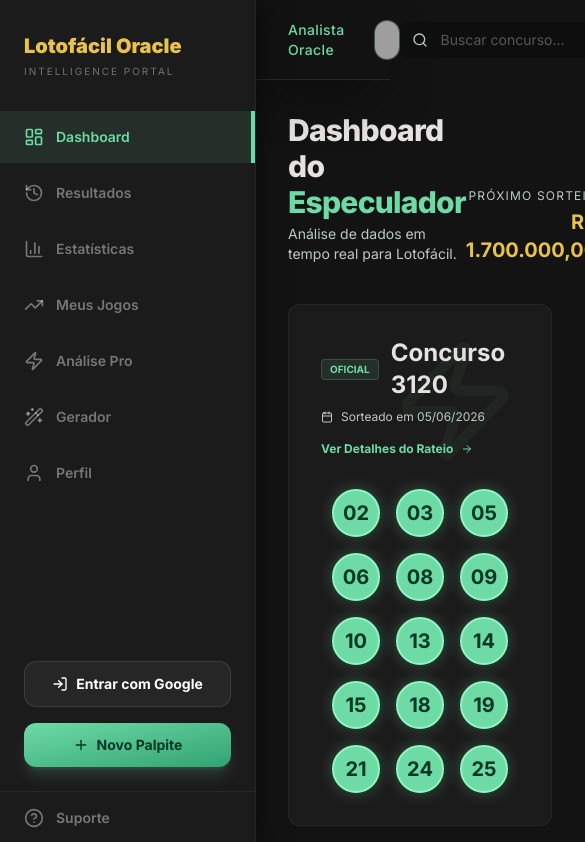
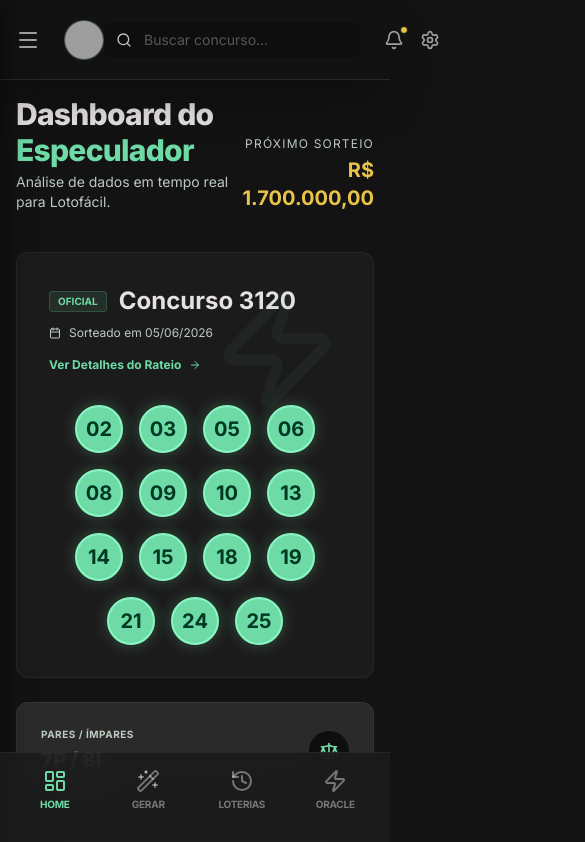
Before and after one commit to Megaestudos/loto-f-cil-Oracle, a Next.js app: page / in a window 390 px wide. Shown: the top 842 px of the page, 585 px wide, since content can reach past the window. Built offline with nearby package versions, Linux system fonts and the light colour scheme; no server answers; grey boxes are pictures that could not be loaded.

Commit message:
feat: improve responsive design for smartphones

```diff
--- a/app/page.tsx
+++ b/app/page.tsx
@@ -10,16 +10,38 @@
 import { Results } from '@/components/Results';
 import { Stats } from '@/components/Stats';
 import { Analysis } from '@/components/Analysis';
+import { LayoutDashboard, History, Zap, Wand2, Menu } from 'lucide-react';
+import { cn } from '@/lib/utils';
 
 export default function Page() {
   const [activeTab, setActiveTab] = useState('dashboard');
+  const [isSidebarOpen, setIsSidebarOpen] = useState(false);
+
 
   return (
-    <div className="min-h-screen bg-[#131313]">
-      <Sidebar activeTab={activeTab} setActiveTab={setActiveTab} />
-      <TopBar />
+    <div className="min-h-screen bg-[#131313] overflow-x-hidden">
+      <Sidebar
+        activeTab={activeTab}
+        setActiveTab={(tab) => {
+          setActiveTab(tab);
+          setIsSidebarOpen(false);
+        }}
+        isOpen={isSidebarOpen}
+        onClose={() => setIsSidebarOpen(false)}
+      />
 
-      <main className="ml-64 pt-28 px-8 pb-12">
+      <TopBar onOpenSidebar={() => setIsSidebarOpen(true)} />
+
+      {/* Backdrop for mobile */}
+      {isSidebarOpen && (
+        <div
+          className="fixed inset-0 bg-black/60 backdrop-blur-sm z-40 lg:hidden"
+          onClick={() => setIsSidebarOpen(false)}
+        />
+      )}
+
+      <main className="lg:ml-64 pt-24 md:pt-28 px-4 md:px-8 pb-32 md:pb-12 transition-all">
+        <div className="max-w-7xl mx-auto">
           {activeTab === 'dashboard' && <Dashboard />}
           {activeTab === 'generator' && <Generator />}
           {activeTab === 'saved' && <SavedBets />}
@@ -35,7 +57,40 @@
               <p>Esta funcionalidade está em desenvolvimento.</p>
             </div>
           )}
+        </div>
       </main>
+
+      {/* Bottom Nav for Mobile */}
+      <nav className="fixed bottom-0 left-0 right-0 z-50 lg:hidden bg-[#1c1b1b]/90 backdrop-blur-xl border-t border-white/5 px-2 pb-6 pt-2 flex justify-around">
+        {['dashboard', 'generator', 'results', 'analysis'].map((tab) => {
+          const icons: Record<string, any> = {
+            dashboard: LayoutDashboard,
+            results: History,
+            analysis: Zap,
+            generator: Wand2,
+          };
+          const labels: Record<string, string> = {
+            dashboard: 'Home',
+            results: 'Loterias',
+            analysis: 'Oracle',
+            generator: 'Gerar',
+          };
+          const Icon = icons[tab];
+          return (
+            <button
+              key={tab}
+              onClick={() => setActiveTab(tab)}
+              className={cn(
+                "flex flex-col items-center gap-1 p-2 min-w-[70px] transition-all",
+                activeTab === tab ? "text-[#6edba6]" : "text-white/40"
+              )}
+            >
+              <Icon className="w-6 h-6" />
+              <span className="text-[10px] font-bold uppercase tracking-tight">{labels[tab]}</span>
+            </button>
+          );
+        })}
+      </nav>
     </div>
   );
 }
--- a/components/Sidebar.tsx
+++ b/components/Sidebar.tsx
@@ -20,9 +20,11 @@
 interface SidebarProps {
   activeTab: string;
   setActiveTab: (tab: string) => void;
+  isOpen: boolean;
+  onClose: () => void;
 }
 
-export function Sidebar({ activeTab, setActiveTab }: SidebarProps) {
+export function Sidebar({ activeTab, setActiveTab, isOpen, onClose }: SidebarProps) {
   const { user } = useAuth();
 
   const menuItems = [
@@ -36,10 +38,18 @@
   ];
 
   return (
-    <aside className="fixed left-0 top-0 h-screen w-64 z-50 bg-[#1c1b1b] flex flex-col border-r border-white/5 shadow-[4px_0_24px_rgba(0,0,0,0.5)]">
-      <div className="px-6 py-8">
-        <h1 className="text-xl font-black text-[#e9c349] font-headline">Lotofácil Oracle</h1>
-        <p className="text-[10px] uppercase tracking-[0.2em] text-[#bdcac0]/50 mt-1 font-sans">Intelligence Portal</p>
+    <aside className={cn(
+      "fixed left-0 top-0 h-screen w-64 z-50 bg-[#1c1b1b] flex flex-col border-r border-white/5 shadow-[4px_0_24px_rgba(0,0,0,0.5)] transition-transform duration-300 ease-in-out lg:translate-x-0",
+      isOpen ? "translate-x-0" : "-translate-x-full"
+    )}>
+      <div className="px-6 py-8 flex items-center justify-between">
+        <div>
+          <h1 className="text-xl font-black text-[#e9c349] font-headline">Lotofácil Oracle</h1>
+          <p className="text-[10px] uppercase tracking-[0.2em] text-[#bdcac0]/50 mt-1 font-sans">Intelligence Portal</p>
+        </div>
+        <button onClick={onClose} className="lg:hidden text-white/40 hover:text-white transition-colors">
+          <History className="w-5 h-5 rotate-45" />
+        </button>
       </div>
 
       <nav className="flex-1 flex flex-col gap-1">
--- a/components/TopBar.tsx
+++ b/components/TopBar.tsx
@@ -1,11 +1,21 @@
-import { Search, Bell, Settings } from "lucide-react";
+import { Search, Bell, Settings, Menu } from "lucide-react";
 import Image from "next/image";
 
-export function TopBar() {
+interface TopBarProps {
+  onOpenSidebar: () => void;
+}
+
+export function TopBar({ onOpenSidebar }: TopBarProps) {
   return (
-    <header className="fixed top-0 right-0 left-64 z-40 bg-[#131313]/80 backdrop-blur-xl flex justify-between items-center px-8 h-20 border-b border-white/10 shadow-2xl shadow-black/40">
+    <header className="fixed top-0 right-0 lg:left-64 left-0 z-40 bg-[#131313]/80 backdrop-blur-xl flex justify-between items-center px-4 md:px-8 h-20 border-b border-white/10 shadow-2xl shadow-black/40 transition-all">
       <div className="flex items-center gap-4">
-        <span className="text-[#6edba6] font-headline text-sm font-medium tracking-wide">Analista Oracle</span>
+        <button
+          onClick={onOpenSidebar}
+          className="lg:hidden p-2 -ml-2 text-white/60 hover:text-[#6edba6] transition-colors"
+        >
+          <Menu className="w-6 h-6" />
+        </button>
+        <span className="text-[#6edba6] font-headline text-sm font-medium tracking-wide hidden sm:inline-block">Analista Oracle</span>
         <div className="h-10 w-10 rounded-full bg-[#353534] border border-[#6edba6]/20 flex items-center justify-center overflow-hidden relative">
           <Image
             src="https://picsum.photos/seed/oracle-analyst/100/100"
```
Lines whose indentation alone changed are shown as unchanged.
